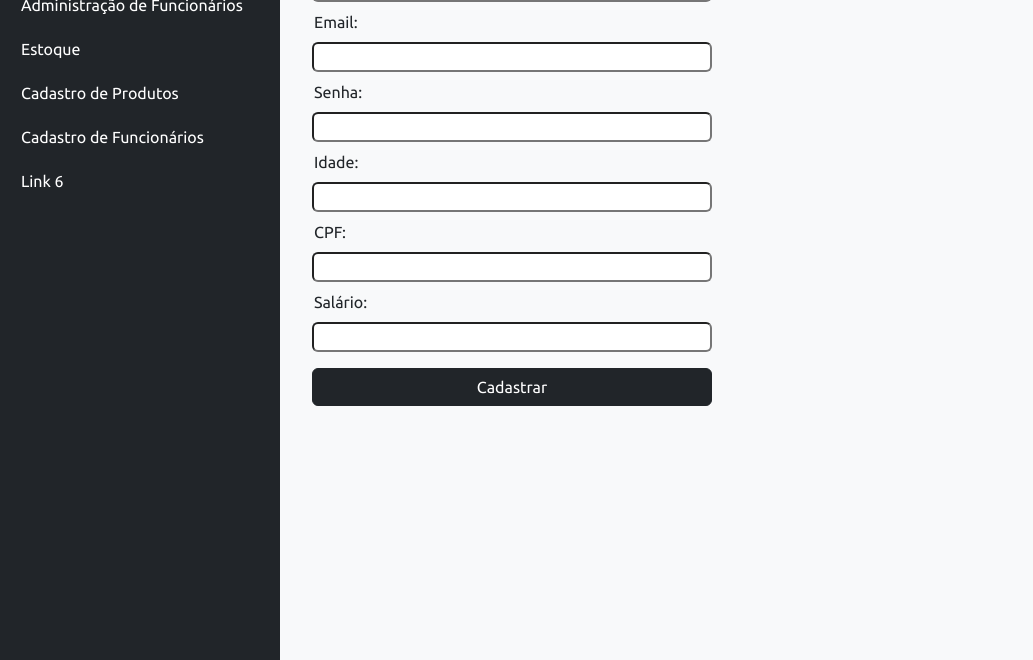
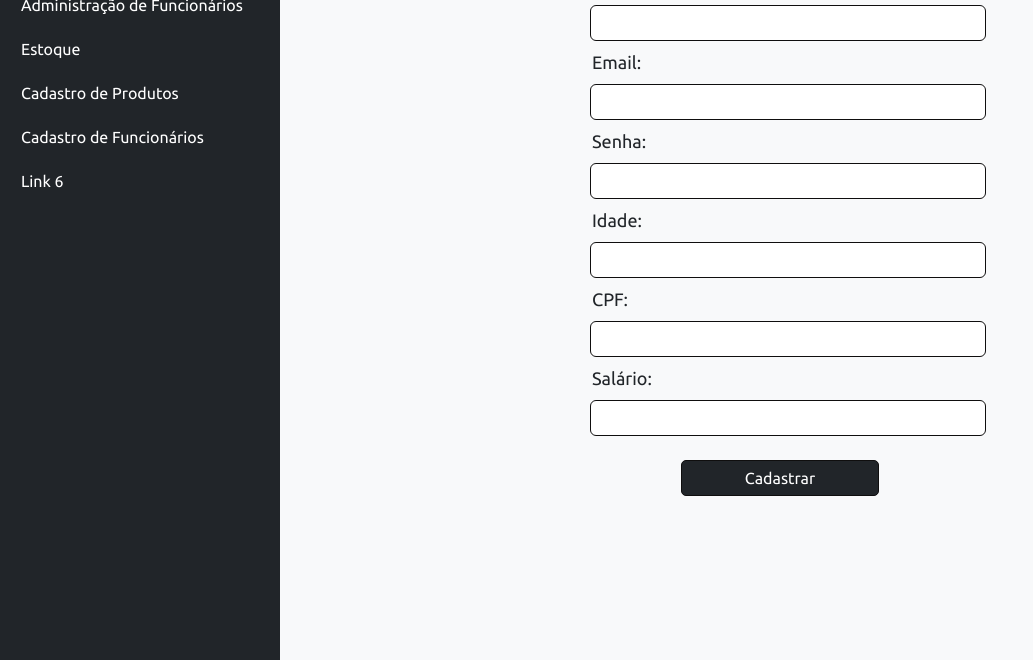
Before and after one commit to ICEI-PUC-Minas-PMGCC-TI/ti-1-pmg-cc-m-20232-g2-gestao-de-estoque, a plain HTML site: page codigo/pages/cadastroFuncionario.html in a window 1280 px wide. Shown: the part 140-800 px from the top of the page, without its empty margins (0-1033 px from the left). Drawn offline with nearby package versions, Linux system fonts and the light colour scheme.

Commit message:
quarto-commit

```diff
--- a/codigo/assets/css/alimentos.css
+++ b/codigo/assets/css/alimentos.css
@@ -0,0 +1,13 @@
+#results{
+    display: flex;
+    margin: 20px;
+    flex-wrap: wrap;
+    justify-content: space-between; /* ou justify-content: flex-start; */
+    gap: 16px
+}
+
+
+input{
+    width: 50%;
+    display: block;
+}
--- a/codigo/assets/css/cadastroAlimentos.css
+++ b/codigo/assets/css/cadastroAlimentos.css
@@ -36,7 +36,7 @@ button {
   padding: 8px;
   border-radius: 5px;
   border: none;
-  background-color: rgb(57, 226, 57);
+  background-color: rgb(10, 31, 10);
 }
 
 .divTable {
@@ -158,7 +158,7 @@ td button i:first-child {
 }
 
 .form-container label {
-  font-size: 14px;
+  font-size: 18px;
   width: 100%;
 }
 
@@ -171,17 +171,6 @@ td button i:first-child {
   border-radius: 5px;
 }
 
-.form-container button {
-  width: 100%;
-  margin: 10px auto;
-  outline: none;
-  border-radius: 20px;
-  padding: 10px 20px;
-  border: none;
-  background-color: rgb(71, 226, 57);
-  color: rgb(255, 255, 255);
-}
-
 /* Ajuste responsivo se necessário */
 @media (max-width: 700px) {
   .form-container {
--- a/codigo/assets/css/cadastroFuncionario.css
+++ b/codigo/assets/css/cadastroFuncionario.css
@@ -1,7 +1,25 @@
-label{
+.form-container {
+    display: block;
+    margin-left: auto;
+    margin-right: auto;
+    flex-direction: column;
+    align-items: center;
+    padding: 40px;
+    border-radius: 10px;
+    width: 50%;
+  }
+
+  .form-container label {
+    font-size: 18px;
+    width: 100%;
     margin-left: 10px;
-}
+  }
 
-input{
-    width: 400px;
-}
+  .form-container input {
+    width: 100%;
+    outline: none;
+    padding: 5px 10px;
+    margin-bottom: 20px;
+    border: 1px solid #0f0e0e;
+    border-radius: 5px;
+  }
--- a/codigo/assets/css/funcionario.css
+++ b/codigo/assets/css/funcionario.css
@@ -18,3 +18,27 @@
     font-weight: bold;
     margin-bottom: 5px;
 }
+
+.form-container {
+    display: block;
+    margin-left: auto;
+    margin-right: auto;
+    flex-direction: column;
+    align-items: center;
+    padding: 40px;
+    border-radius: 10px;
+    width: 50%;
+  }
+
+input {
+    width: 100%;
+    outline: none;
+    padding: 5px 10px;
+    margin-bottom: 20px;
+    border: 1px solid #0f0e0e;
+    border-radius: 5px;
+  }
+
+button{
+    margin: 0px 15px 0px 15px;
+}
--- /dev/null
+++ b/codigo/assets/css/login.css
@@ -0,0 +1,37 @@
+body {
+    font-family: Arial, sans-serif;
+    background-color: #f4f4f4;
+    display: flex;
+    justify-content: center;
+    align-items: center;
+    height: 100vh;
+}
+
+.login-container {
+    background-color: white;
+    padding: 20px;
+    border-radius: 5px;
+    box-shadow: 0 0 10px rgba(0, 0, 0, 0.1);
+}
+
+input[type="email"], input[type="password"] {
+    width: 100%;
+    padding: 10px;
+    margin: 10px 0;
+    border: 1px solid #ddd;
+    border-radius: 4px;
+}
+
+button {
+    width: 100%;
+    padding: 10px;
+    background-color: #0056b3;
+    color: white;
+    border: none;
+    border-radius: 4px;
+    cursor: pointer;
+}
+
+button:hover {
+    background-color: #004494;
+}
--- a/codigo/pages/cadastroFuncionario.html
+++ b/codigo/pages/cadastroFuncionario.html
@@ -77,27 +77,28 @@
             </div>
             <div class="p-4">
                 <div id="content"> <!--ADICIONAR O CONTEÚDO DO HTML DENTRO DESSA DIV-->
-                    <h1>Cadastro de Funcionário</h1>
-                    <form id="cadastroForm" class="justify-content-center">
+                    <form id="cadastroForm" class="form-container">
+                        <h2 class="text-center">Cadastro de Funcionário</h2>
                         <label for="nome" class="">Nome:</label><br>
-                        <input type="text" id="nome" name="nome" required class="input-text m-2 rounded-2"><br>
+                        <input type="text" id="nome" name="nome" required class="input-text m-2 rounded-2 border-1 align-items-lg-start"><br>
 
                         <label for="email">Email:</label><br>
-                        <input type="email" id="email" name="email" required class="input-text m-2 rounded-2"><br>
+                        <input type="email" id="email" name="email" required class="input-text m-2 rounded-2 border-1"><br>
 
                         <label for="senha">Senha:</label><br>
-                        <input type="password" id="senha" name="senha" required class="input-text m-2 rounded-2"><br>
+                        <input type="password" id="senha" name="senha" required class="input-text m-2 rounded-2 border-1"><br>
 
                         <label for="idade">Idade:</label><br>
-                        <input type="number" id="idade" name="idade" required class="input-text m-2 rounded-2"><br>
+                        <input type="number" id="idade" name="idade" required class="input-text m-2 rounded-2 border-1"><br>
 
                         <label for="cpf">CPF:</label><br>
-                        <input type="text" id="cpf" name="cpf" required class="input-text m-2 rounded-2"><br>
+                        <input type="text" id="cpf" name="cpf" required class="input-text m-2 rounded-2 border-1"><br>
 
                         <label for="salario">Salário:</label><br>
-                        <input type="number" id="salario" name="salario" required class="input-text m-2 rounded-2"><br>
-
-                        <input type="submit" value="Cadastrar" class="btn btn-dark m-2">
+                        <input type="number" id="salario" name="salario" required class="input-text m-2 rounded-2 border-1"><br>
+                        <div class="text-center">
+                        <input type="submit" value="Cadastrar" class="btn bg-dark text-white mt-3 w-50">
+                    </div>
                     </form>
 
                 </div>
```
Also changed, not shown: codigo/pages/alimentos.html (+9 -6 lines), codigo/pages/cadastroAlimento.html (+5 -6 lines), codigo/pages/funcionarios.html (+12 -9 lines), codigo/pages/login.html (+1 -39 lines).
